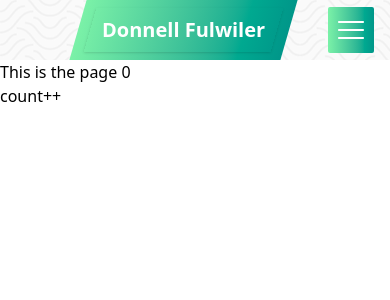
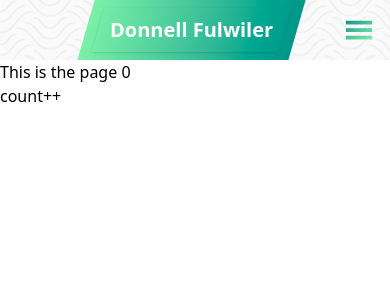
Before and after one commit to donnell-f/donnell-info-nextjs, a Next.js app: page / in a window 390 px wide. Shown: the top 300 px of the page. Built offline with nearby package versions, Linux system fonts and the light colour scheme.

Commit message:
Minor tweaks to mobile nav

```diff
--- a/src/app/MobileNav.jsx
+++ b/src/app/MobileNav.jsx
@@ -1,8 +1,11 @@
 'use client';
 
 import { useState } from "react";
-import { IoMdClose } from "react-icons/io";
+import { IoClose } from "react-icons/io5";
+import { RiCloseLargeLine } from "react-icons/ri";
 import { RxHamburgerMenu } from "react-icons/rx";
+import { GiHamburgerMenu } from "react-icons/gi";
+
 import Link from "next/link";
 
 const navLinks = [
@@ -27,14 +30,18 @@ export default function MobileNav() {
                         <span id="title" className="inline-block skew-x-16">Donnell Fulwiler</span>
                     </span>
                 </span>
-                <button
-                    onClick={() => setOpen(!open)}
-                    className="
-                    text-3xl focus:outline-none p-2 rounded-xs
-                    bg-linear-to-r from-green-300 to-teal-600
-                    hover:cursor-pointer transition-colors
-                ">
-                    {open ? <IoMdClose /> : <RxHamburgerMenu />}
+
+                <button onClick={() => setOpen(!open)} className="focus:outline-none hover:cursor-pointer">
+                    <svg width="0" height="0">
+                        <linearGradient id="green-gradient" x1="100%" y1="100%" x2="0%" y2="0%">
+                            <stop stopColor="#86efac" offset="0%" /> {/* green-300 */}
+                            <stop stopColor="#0d9488" offset="100%" /> {/* teal-600 */}
+                        </linearGradient>
+                    </svg>
+                    {open
+                    ? <RiCloseLargeLine style={{ fill: "url(#green-gradient)" }} className="text-3xl" />
+                    : <GiHamburgerMenu style={{ fill: "url(#green-gradient)" }} className="text-3xl" />
+                    }
                 </button>
             </div>
 
```
